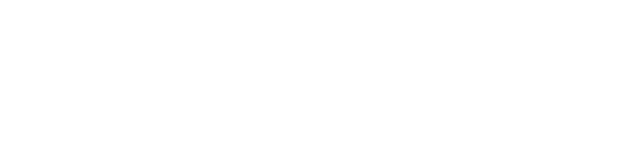
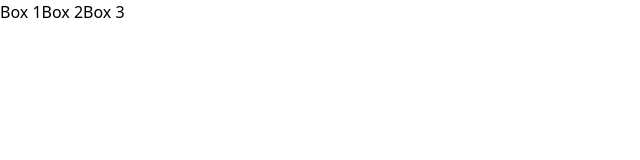
Before and after one commit to SauelAlmonte/tailwind-redo, a website: page 07-responsive/index.html in a window 1280 px wide. Shown: the whole page, without its empty margins (0-640 px from the left). Drawn offline with nearby package versions, Linux system fonts and the light colour scheme.

```diff
--- a/07-responsive/index.html
+++ b/07-responsive/index.html
@@ -8,8 +8,11 @@
     <script src="https://cdn.tailwindcss.com"></script>
     <title>07-Responsive</title>
 </head>
-
 <body>
-
+<div class="flex">
+    <div class="gb-red-300">Box 1</div>
+    <div class="gb-red-300">Box 2</div>
+    <div class="gb-red-300">Box 3</div>
+</div>
 </body>
 </html>
```
